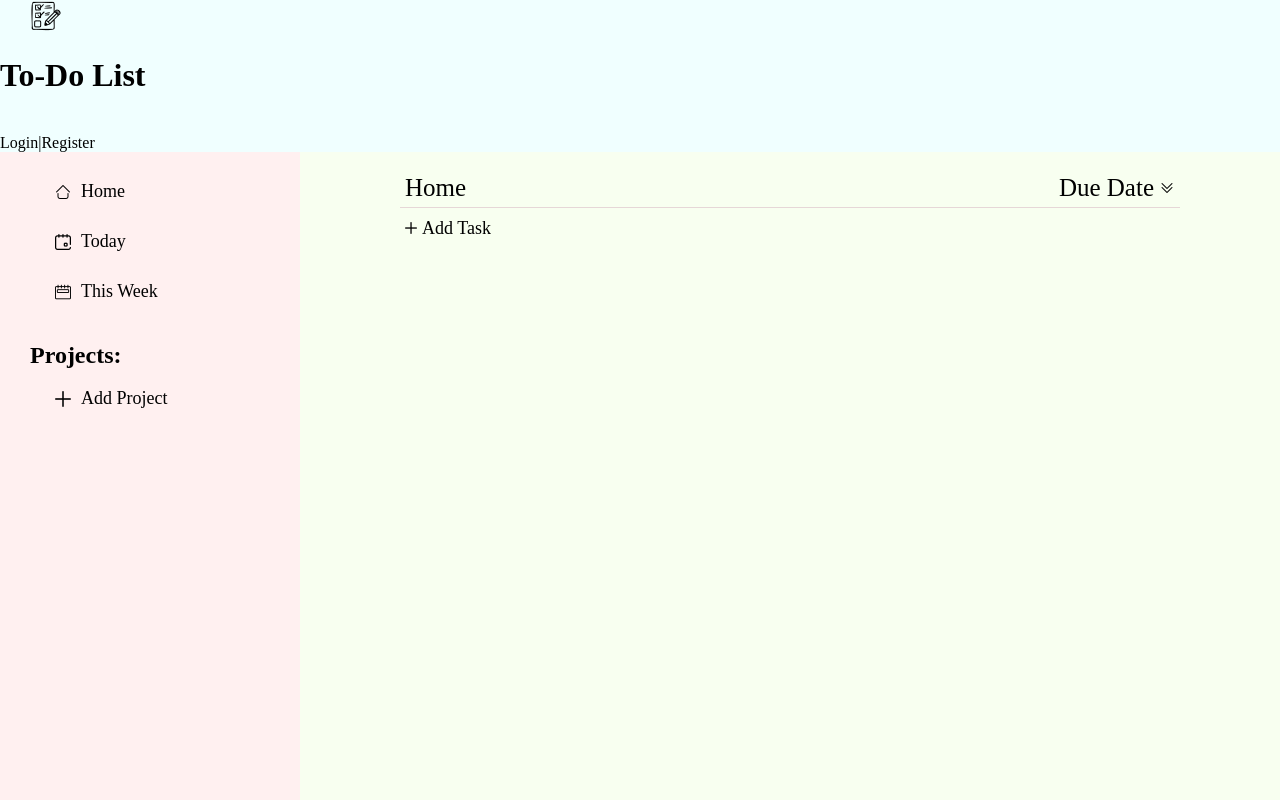
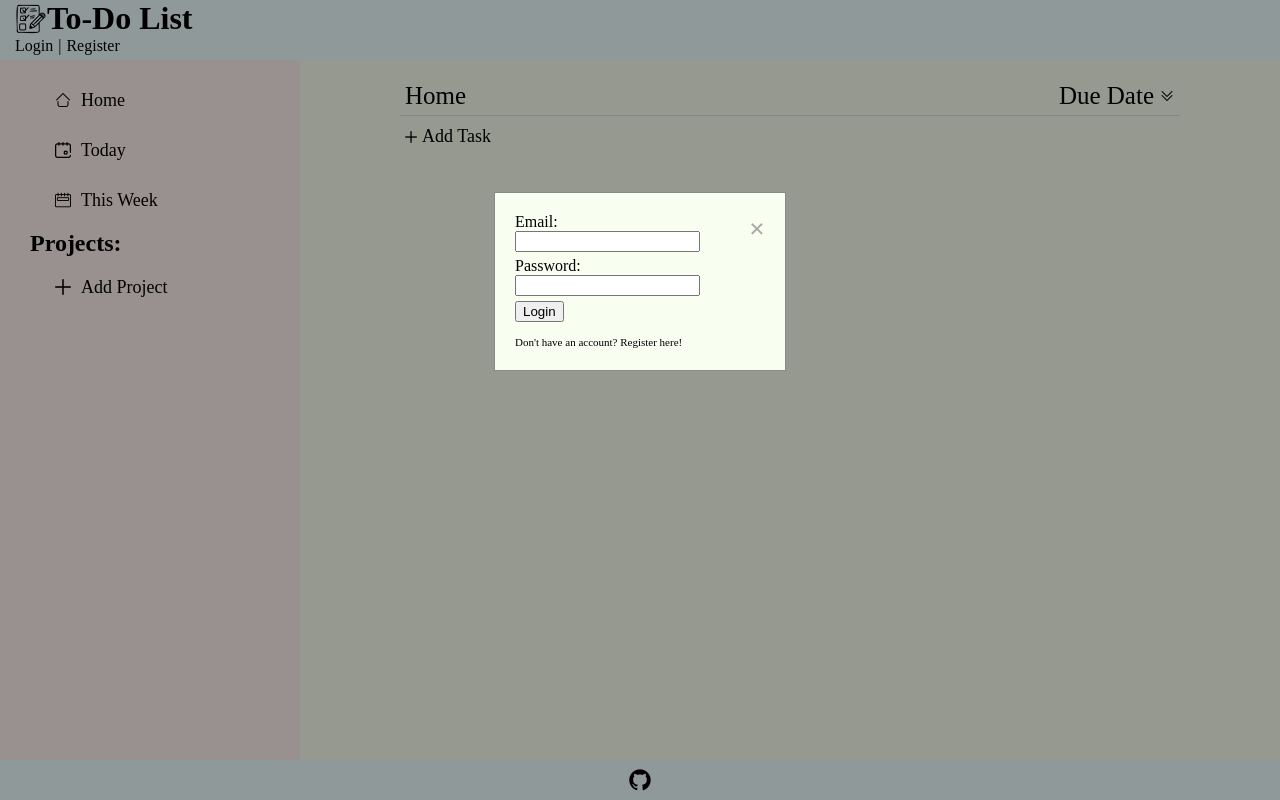
Before and after one commit to igips/todo-list, a plain HTML site: page index.html in a window 1280 px wide. Both pictures are taken after a click on the element "Login". Shown: the top 800 px of the page. Drawn offline with Linux system fonts and the light colour scheme; a web font is replaced by a local one.

Commit message:
Add login form style

```diff
--- a/style.css
+++ b/style.css
@@ -1,11 +1,18 @@
+* {
+    margin: 0px;
+}
+
 html {
-    min-height: 100%;
+    height: 100%;
     position: relative;
 }
 
 body {
     margin: 0px;
-    display: block;
+    display: flex;
+    min-height: 100%;
+    flex-direction: column;
+
 
 }
 
@@ -14,14 +21,59 @@ body {
     color: black;
 }
 
+.lower-P {
+     margin-top: 5px;
+}
+
+.login-reg-but {
+    margin-top: 5px;
+}
+
 
 #top {
+    background-color: #f0ffff;
+
+    display: flex;
+    align-items: center;
+}
+
+#left {
+    display: flex;
+    flex-direction: column;
+    flex: 1;
+}
+
+#logo-div {
     font-family: "Rock 3D";
     display: flex;
     align-items: center;
-    gap: 10px;
-    background-color: #f0ffff;
+    justify-content: center;
+
 }
+
+#login-div {
+    padding-left: 15px;
+    padding-bottom: 5px;
+    display: flex;
+    gap: 5px;
+}
+
+#login:hover {
+    color: red;
+    cursor: pointer;
+}
+
+#register:hover {
+    color: red;
+    cursor: pointer;
+}
+
+#sign-out-span:hover {
+    color: red;
+    cursor: pointer;
+}
+
+
 
 #drop-down {
     margin-left: auto;
@@ -30,13 +82,22 @@ body {
     visibility: hidden;
 }
 
+#sign-out-div {
+    padding-left: 15px;
+    display: flex;
+    gap: 5px;
+    padding-bottom: 5px;
+}
+
 
 
 #middle {
     min-height: calc(100vh - 104px - 25px);
     display: flex;
+    flex: 1;
 
 }
+
 
 
 
@@ -53,7 +114,7 @@ body {
 
 #list-ico {
     height: 32px;
-    margin-left: 30px;
+    margin-left: 15px;
 }
 
 .nav-buttons, .button-project, #add-project {
@@ -135,6 +196,21 @@ body {
 
 button:hover {
     cursor: pointer;
+}
+
+#log-form {
+    margin-bottom: 10px;
+}
+
+
+#reg-info {
+    font-size: 11px;
+    cursor: pointer;
+}
+
+#reg-info:hover {
+    color: red;
+
 }
 
 #project-input {
@@ -357,6 +433,43 @@ textarea {
 
 }
 
+.modal {
+    display: none; /* Hidden by default */
+    position: fixed; /* Stay in place */
+    z-index: 1; /* Sit on top */
+    left: 0;
+    top: 0;
+    width: 100%; /* Full width */
+    height: 100%; /* Full height */
+    overflow: auto; /* Enable scroll if needed */
+    background-color: rgb(0,0,0); /* Fallback color */
+    background-color: rgba(0,0,0,0.4); /* Black w/ opacity */
+  }
+
+  /* Modal Content/Box */
+  .modal-content {
+    background-color: #F8FFF0;
+    margin: 15% auto; /* 15% from the top and centered */
+    padding: 20px;
+    border: 1px solid #888;
+    width: 250px; /* Could be more or less, depending on screen size */
+  }
+
+  /* The Close Button */
+  .close {
+    color: #aaa;
+    float: right;
+    font-size: 28px;
+    font-weight: bold;
+  }
+
+  .close:hover,
+  .close:focus {
+    color: black;
+    text-decoration: none;
+    cursor: pointer;
+  }
+
 @media (max-width: 650px) {
     #middle {
         flex-direction: column;
```
